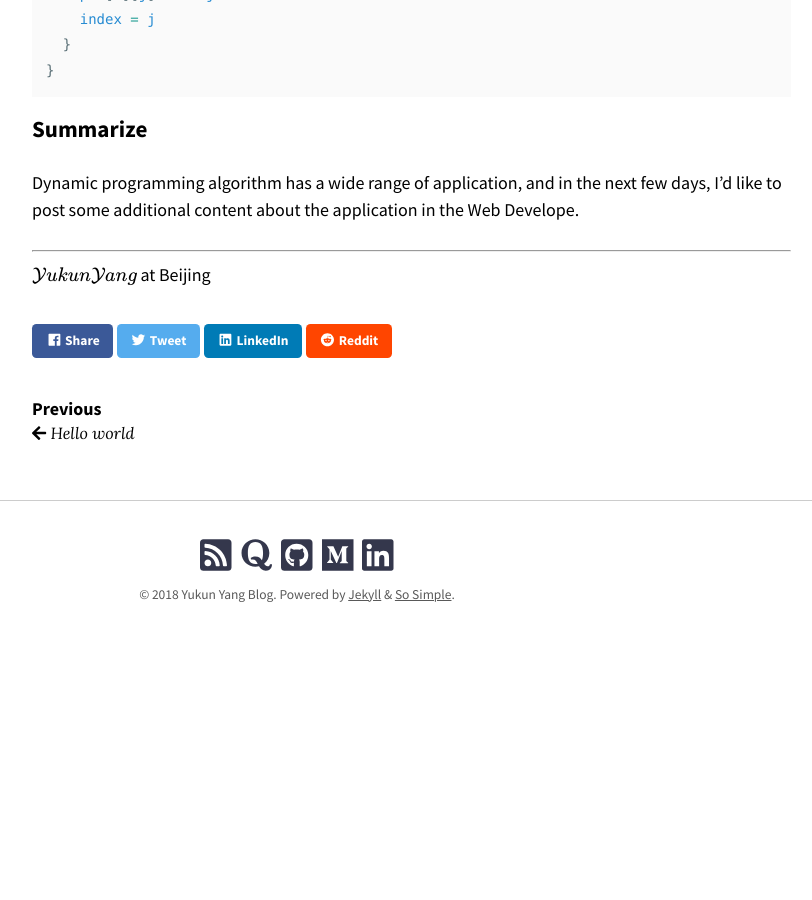
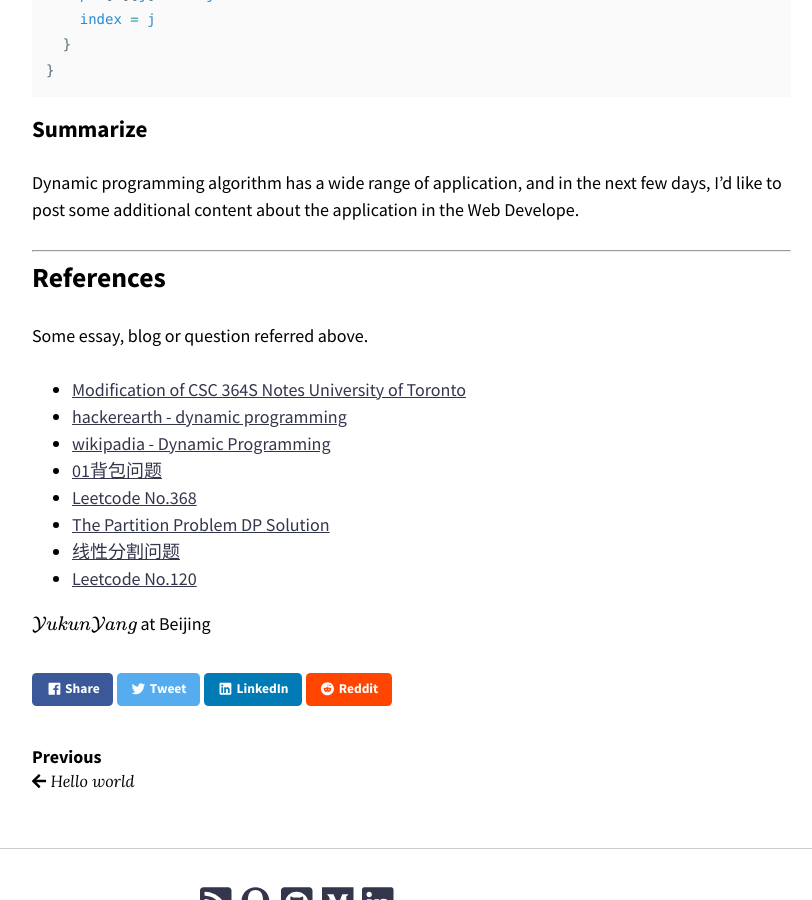
Before and after one commit to YuunYang/blog, a Jekyll site: the page built from _posts/2018-07-25-dynamic-programming-summarize.md, in a window 1280 px wide and 900 px high, scrolled down 3914 px. Shown: the whole window, without its empty margins (343-1155 px from the left). Built offline with Jekyll 4.4.1, drawn with Linux system fonts in a browser that asks for light colours; nearby versions of some CDN libraries; formulas are drawn with MathJax 3; comment, search, counter and statistics services are not loaded; before the commit the page ends 4591 px from its top, so only the background shows below that.

Commit message:
add 2018-07-25-dynamic-programming-summarize references

```diff
--- a/_posts/2018-07-25-dynamic-programming-summarize.md
+++ b/_posts/2018-07-25-dynamic-programming-summarize.md
@@ -118,4 +118,16 @@ Dynamic programming algorithm has a wide range of application, and in the next f
 
 - - -
 
+## References
+
+Some essay, blog or question referred above.
+- [Modification of CSC 364S Notes University of Toronto](http://www.cs.mun.ca/~kol/courses/2711-w08/dynprog-2711.pdf)
+- [hackerearth - dynamic programming](https://www.hackerearth.com/zh/practice/algorithms/dynamic-programming/introduction-to-dynamic-programming-1/tutorial/)
+- [wikipadia - Dynamic Programming](https://zh.wikipedia.org/zh-hans/%E5%8A%A8%E6%80%81%E8%A7%84%E5%88%92)
+- [01背包问题](https://blog.csdn.net/xp731574722/article/details/70766804)
+- [Leetcode No.368](https://leetcode.com/problems/largest-divisible-subset/discuss/84006/Classic-DP-solution-similar-to-LIS-O(n2))
+- [The Partition Problem DP Solution](https://www8.cs.umu.se/kurser/TDBA77/VT06/algorithms/BOOK/BOOK2/NODE45.HTM)
+- [线性分割问题](http://www.cnblogs.com/ccvcgds/archive/2013/06/03/3114481.html)
+- [Leetcode No.120](https://leetcode.com/problems/triangle/discuss/38730/DP-Solution-for-Triangle)
+
 $$\mathcal{Yukun Yang}$$ at Beijing
```
